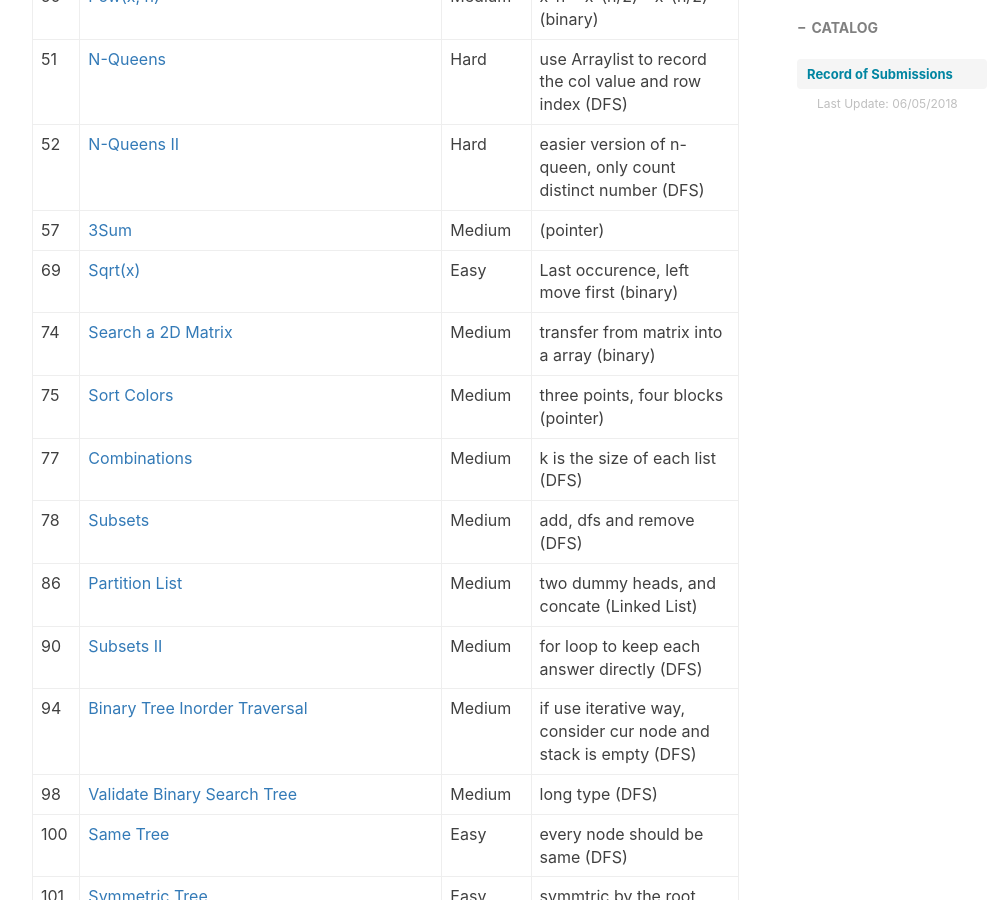
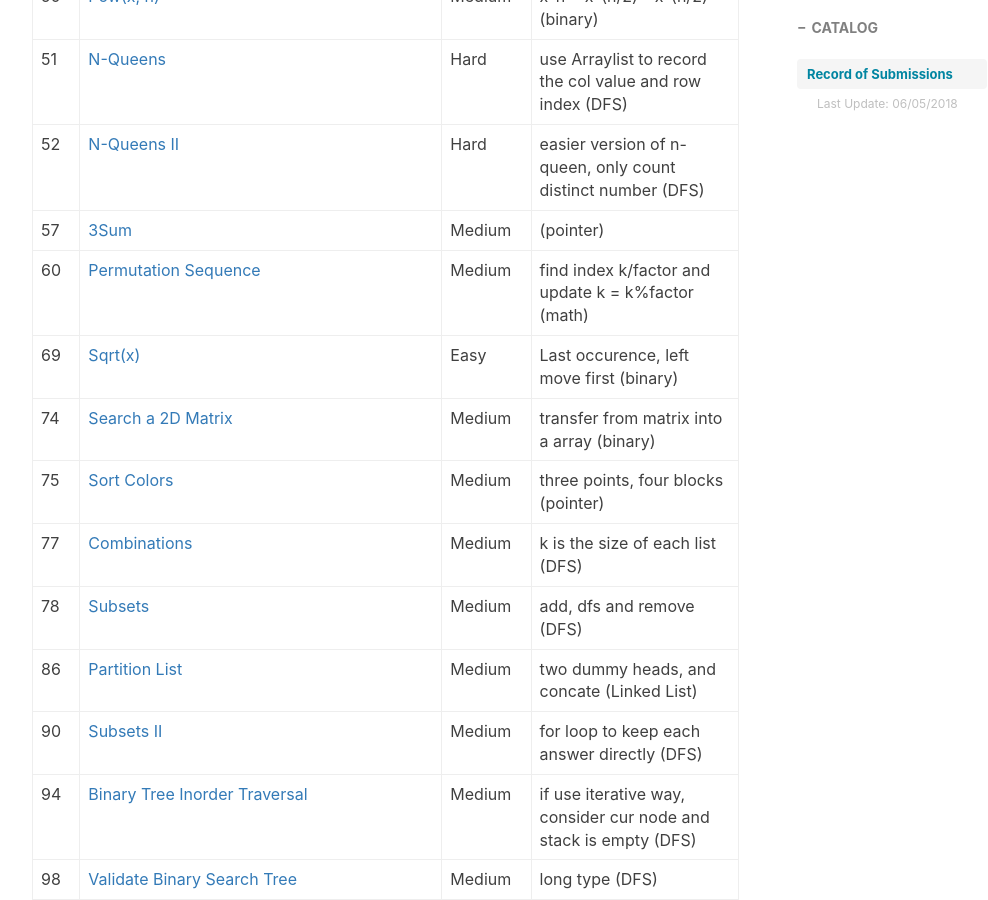
Before and after one commit to ly16/ly16.github.io, a Jekyll site: the page built from _posts/2018-05-18-leetcode-record-round1.md, in a window 1280 px wide and 900 px high, scrolled down 1807 px. Shown: the whole window, without its empty margins (233-1221 px from the left). Built offline with Jekyll 4.4.1, drawn with Linux system fonts in a browser that asks for light colours; nearby versions of some CDN libraries; comment, search, counter and statistics services are not loaded.

Commit message:
Update 2018-05-18-leetcode-record-round1.md

```diff
--- a/_posts/2018-05-18-leetcode-record-round1.md
+++ b/_posts/2018-05-18-leetcode-record-round1.md
@@ -36,6 +36,7 @@ tags:
 |51|[N-Queens](https://github.com/ly16/LC-Practice/blob/master/N%20Queens.java)|Hard|use Arraylist to record the col value and row index (DFS)|
 |52|[N-Queens II](https://github.com/ly16/LC-Practice/blob/master/N-Queens%20II.java)|Hard|easier version of n-queen, only count distinct number (DFS)|
 |57|[3Sum](https://github.com/ly16/LC-Practice/blob/master/3%20Sum.java)|Medium|(pointer)|
+|60|[Permutation Sequence](https://github.com/ly16/LC-Practice/blob/master/Permutation%20Sequence.java)|Medium|find index k/factor and update k = k%factor (math)|
 |69|[Sqrt(x)](https://github.com/ly16/LC-Practice/blob/master/Sqrt(x).java)|Easy|Last occurence, left move first (binary)|
 |74|[Search a 2D Matrix](https://github.com/ly16/LC-Practice/blob/master/Search%20a%202D%20Matrix.java)|Medium|transfer from matrix into a array (binary)|
 |75|[Sort Colors](https://github.com/ly16/LC-Practice/blob/master/Rainbow%20Sort.java)|Medium|three points, four blocks (pointer)|
```
